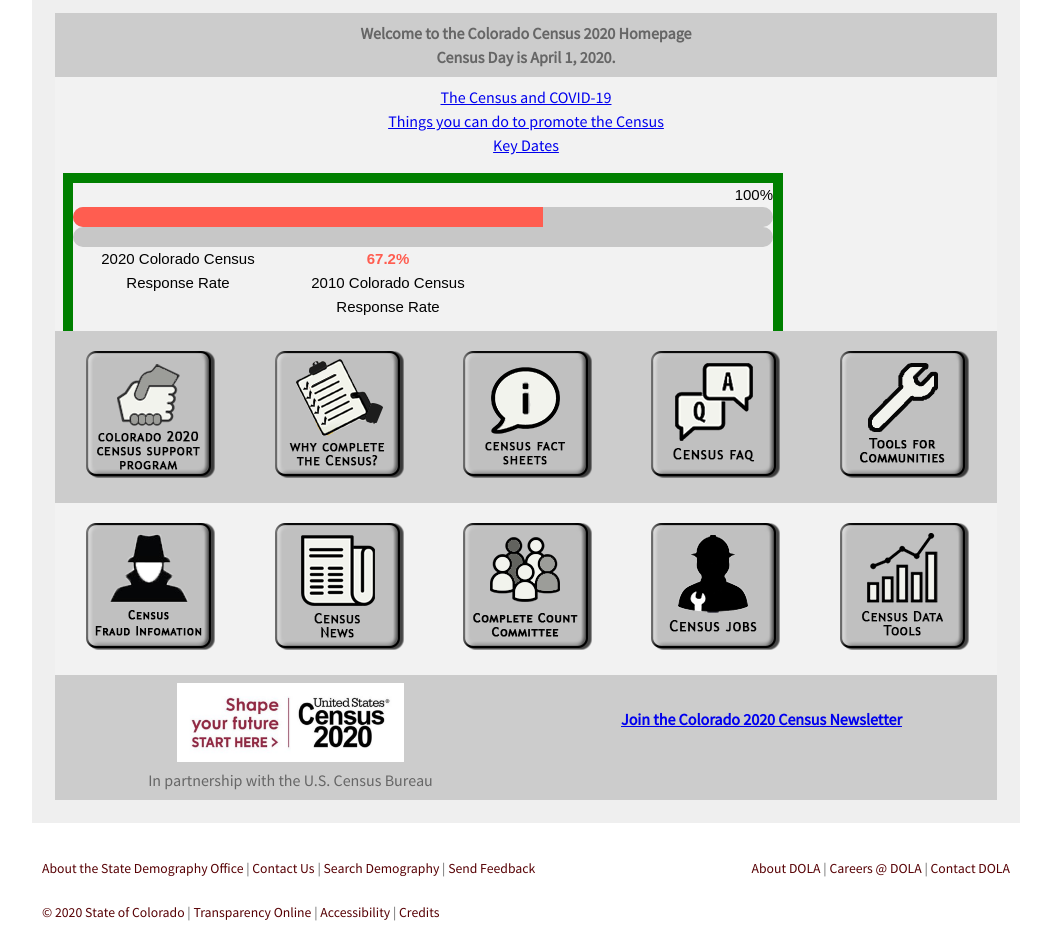
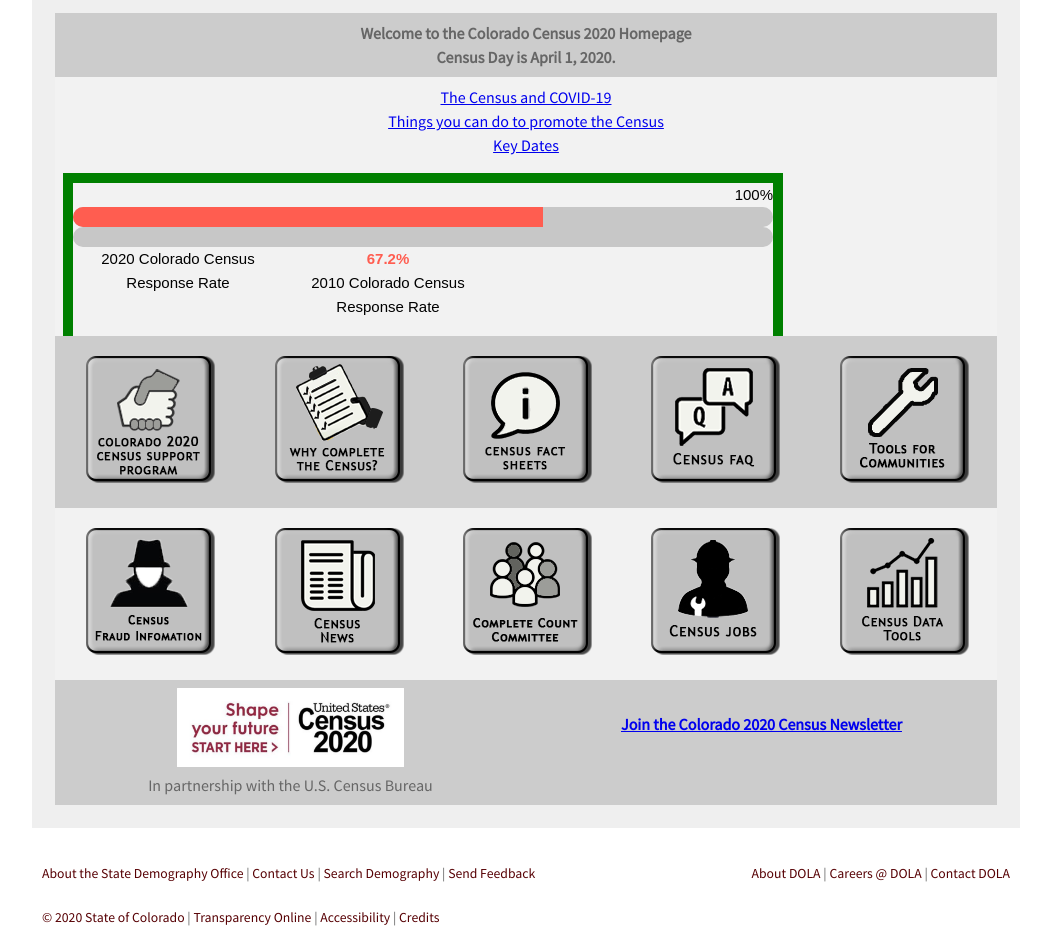
Before and after one commit to TBleess/Website_New, a Jekyll site: the page built from pages/5_CensusACS/census_2020_mainth.html, in a window 1280 px wide. Shown: the part 1101-2051 px from the top of the page, without its empty margins (114-1165 px from the left). Built offline with Jekyll 4.4.1, drawn with Linux system fonts in a browser that asks for light colours.

Commit message:
Add files via upload

```diff
--- a/pages/5_CensusACS/census_2020_mainth.html
+++ b/pages/5_CensusACS/census_2020_mainth.html
@@ -64,14 +64,14 @@ table, td {
 #thermbox {
   align:center;
   width: 700px;
-  height:150px;
+  height:155px;
   border: 10px solid green;
  // margin: 5px auto 20px;
 }
 
 #countdown-wrap {
   width: 700px;
-  height: 150px;
+  height: 155px;
   font-family: arial;
   max-width: 700px;
   //margin: 5px auto 20px;
```
